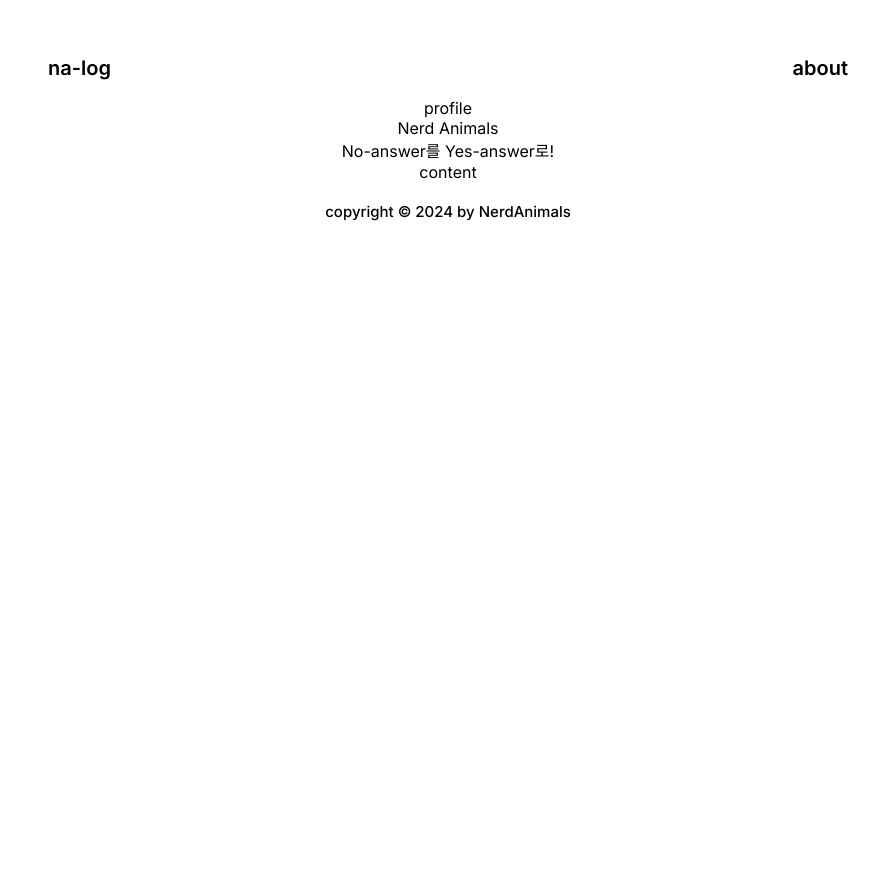
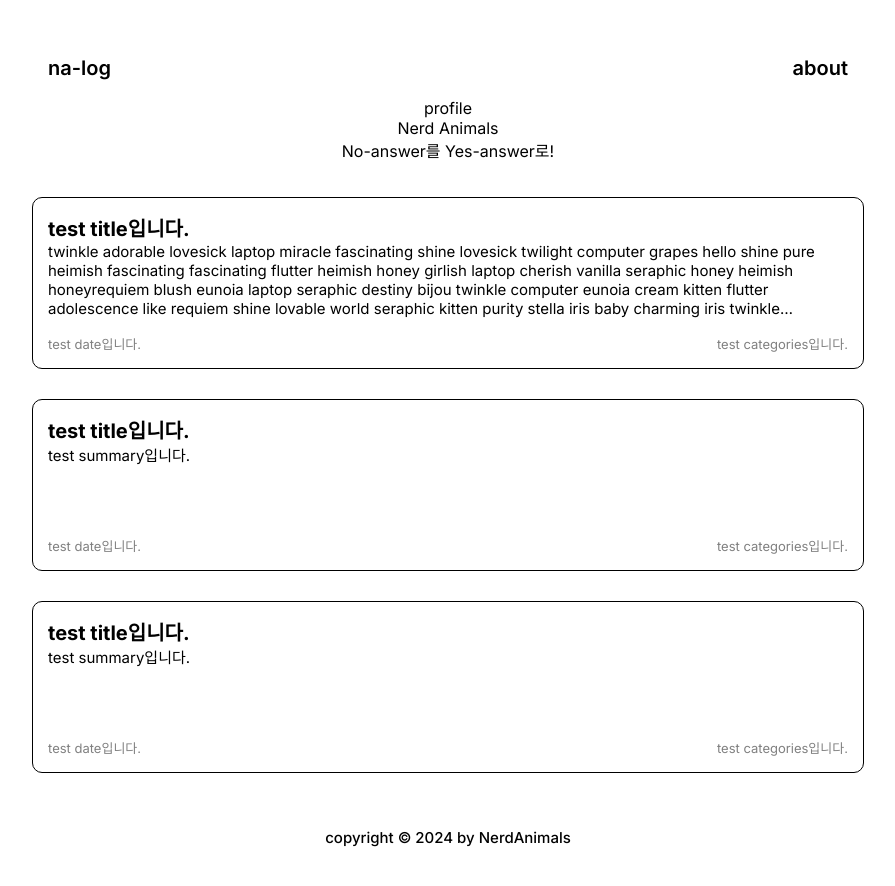
Before and after one commit to nerd-animals/na-log-engine, a Next.js app: page /na-log/ in a window 1280 px wide. Shown: the top 886 px of the page, without its empty margins (192-1087 px from the left). Before the commit the page ends 800 px from the top, so only its background shows below. Built offline with nearby package versions, Linux system fonts and the light colour scheme.

Commit message:
✨ post summary card형 UI 추가 (#24)
* feat: create post card component

* feat: show post card in Home

* refactor: divide <div> area

* docs: add test summary

* style: add post card ui style

```diff
--- /dev/null
+++ b/app/_components/PostCard.tsx
@@ -0,0 +1,38 @@
+export default function PostCard() {
+  return (
+    <div className="post-card-wrapper">
+      <div className="post-card">
+        <div className="post-card-title">test title입니다.</div>
+        <div className="post-card-summary">
+          twinkle adorable lovesick laptop miracle fascinating shine lovesick
+          twilight computer grapes hello shine pure heimish fascinating
+          fascinating flutter heimish honey girlish laptop cherish vanilla
+          seraphic honey heimish honeyrequiem blush eunoia laptop seraphic
+          destiny bijou twinkle computer eunoia cream kitten flutter adolescence
+          like requiem shine lovable world seraphic kitten purity stella iris
+          baby charming iris twinkle adolescence kitten stellalighted
+        </div>
+        <div className="post-card-info">
+          <div className="post-card-date">test date입니다.</div>
+          <div className="post-card-categories">test categories입니다.</div>
+        </div>
+      </div>
+      <div className="post-card">
+        <div className="post-card-title">test title입니다.</div>
+        <div className="post-card-summary">test summary입니다.</div>
+        <div className="post-card-info">
+          <div className="post-card-date">test date입니다.</div>
+          <div className="post-card-categories">test categories입니다.</div>
+        </div>
+      </div>
+      <div className="post-card">
+        <div className="post-card-title">test title입니다.</div>
+        <div className="post-card-summary">test summary입니다.</div>
+        <div className="post-card-info">
+          <div className="post-card-date">test date입니다.</div>
+          <div className="post-card-categories">test categories입니다.</div>
+        </div>
+      </div>
+    </div>
+  );
+}
--- a/app/globals.scss
+++ b/app/globals.scss
@@ -1,3 +1,10 @@
+// page style
+.page-wrapper {
+  text-align: center;
+  position: relative;
+  padding: 30px;
+}
+
 // header style
 .page-header-wrapper {
   display: flex;
@@ -32,9 +39,47 @@
   padding: 20px;
 }
 
-// page style
-.page-wrapper {
-  text-align: center;
-  position: relative;
-  padding: 30px;
+// postcard style
+.post-card-wrapper {
+  display: flex;
+  justify-content: center;
+  align-items: center;
+  padding: 20px;
+  flex-direction: column;
 }
+.post-card {
+  display: flex;
+  flex-direction: column;
+  height: 140px;
+  width: 800px;
+  border: 1px solid;
+  border-radius: 10px;
+  padding: 15px;
+  margin: 15px;
+  overflow: hidden;
+  cursor: pointer;
+  text-decoration: none;
+  color: #000;
+
+  &-title {
+    text-align: left;
+    font-size: 20px;
+    font-weight: bold;
+  }
+  &-summary {
+    text-align: left;
+    font-size: 15px;
+    display: -webkit-box;
+    -webkit-line-clamp: 4;
+    -webkit-box-orient: vertical;
+    overflow: hidden;
+    word-break: break-word;
+  }
+  &-info {
+    display: flex;
+    justify-content: space-between;
+    margin-top: auto;
+    color: gray;
+    font-size: 13px;
+  }
+}
--- a/app/page.tsx
+++ b/app/page.tsx
@@ -1,10 +1,13 @@
 import Bio from './_components/Bio';
+import PostCard from './_components/PostCard';
 
 export default function Home() {
   return (
     <div>
       <Bio />
-      <main>content</main>
+      <main>
+        <PostCard />
+      </main>
     </div>
   );
 }
```
